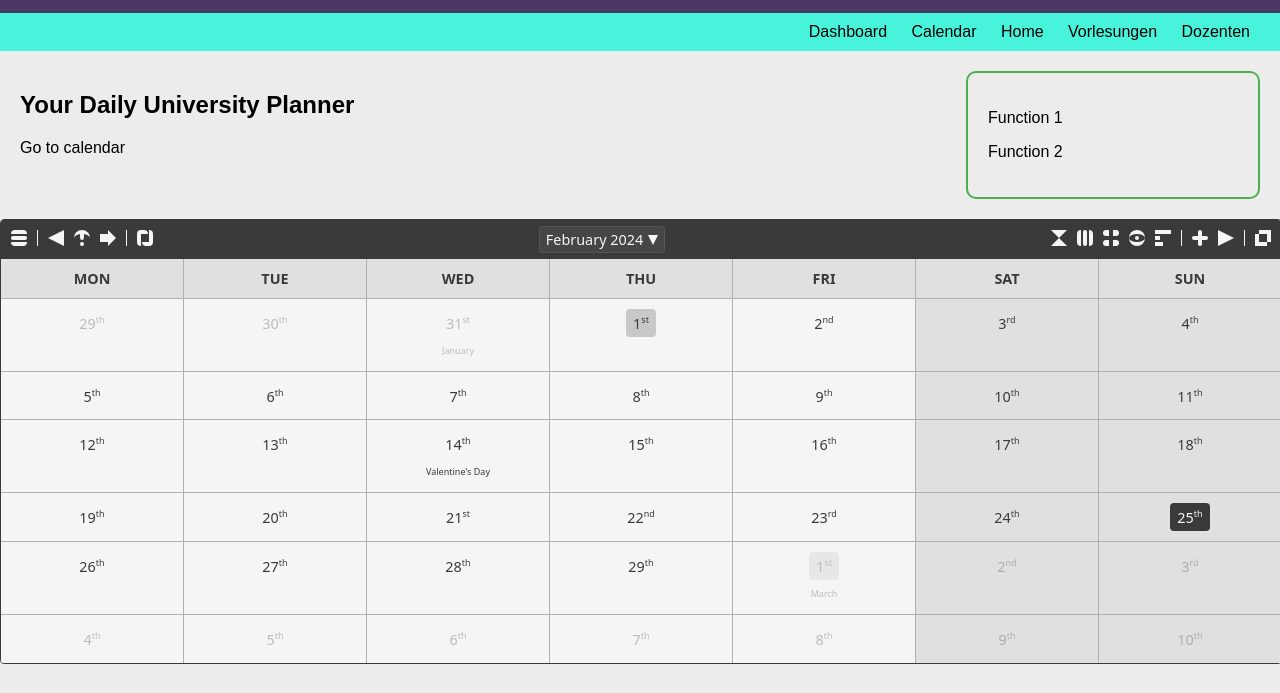
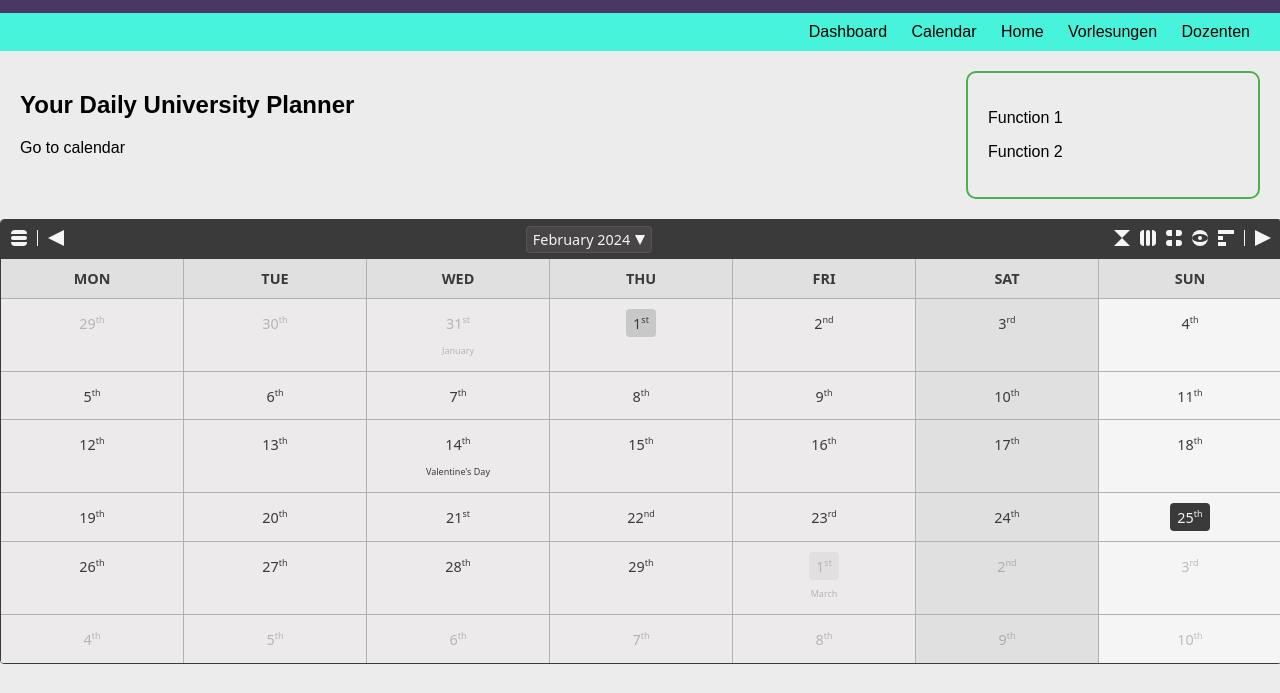
Before and after one commit to magnus-nagarro/Uni-Kalender, a plain HTML site: page frontend/main.html in a window 1280 px wide. Shown: the part 107-800 px from the top of the page. Drawn offline with Linux system fonts and the light colour scheme.

Commit message:
Some tweaks to the calendar settings

```diff
--- a/frontend/main.html
+++ b/frontend/main.html
@@ -6,9 +6,9 @@
     <meta charset="UTF-8">
     <title>Uniplaner</title>
     <meta name="author" content="Magnus, Alex, Amir">
-    <link rel="stylesheet" href="/Uni-Kalender/calendar-js-2.10.12/dist/calendar.js.css">
+    <link rel="stylesheet" href="/calendar-js-2.10.12/dist/calendar.js.css">
     <link rel="stylesheet" href="style.css">
-    <script src="/Uni-Kalender/calendar-js-2.10.12/dist/calendar.js"></script>
+    <script src="/calendar-js-2.10.12/dist/calendar.js"></script>
     <script type="module" src="scripts.js"></script>
 </head>
 
@@ -77,9 +77,10 @@
     }
 
     .logo {
-        width : 50px;
-        height :50px;
+        width: 50px;
+        height: 50px;
     }
+
     h1 {
         color: #ffffff;
         font-family: 'Franklin Gothic Medium', 'Arial Narrow', Arial, sans-serif;
@@ -168,7 +169,7 @@
         padding: 20px;
         background-color: #4a3764;
         color: #ffffff;
-        margin-top : 100px;
+        margin-top: 100px;
     }
 </style>
 
--- a/frontend/scripts.js
+++ b/frontend/scripts.js
@@ -2,6 +2,23 @@
 import * as calendar from '../calendar-js-2.10.12/dist/calendar.js'
 
 var calendarInstance1 = new calendarJs("calendar", {
-    manualEditingEnabled: true
-    // All your options can be set here
+    manualEditingEnabled: true,
+    tooltipDelay: 100,
+    weekendDays: [5, 6],
+    workingDays: [0, 1, 2, 3, 4],
+    defaultEventDuration: 60,
+    views: {
+        fullMonth: {
+            showExtraTitleBarButtons: false
+        },
+        fullWeek: {
+            showExtraTitleBarButtons: false
+        },
+        fullDay: {
+            showExtraTitleBarButtons: false
+        },
+        fullYear: {
+            showExtraTitleBarButtons: false
+        }
+    },
 });
```
Also changed, not shown: calendar-js-2.10.12/dist/calendar.js.
